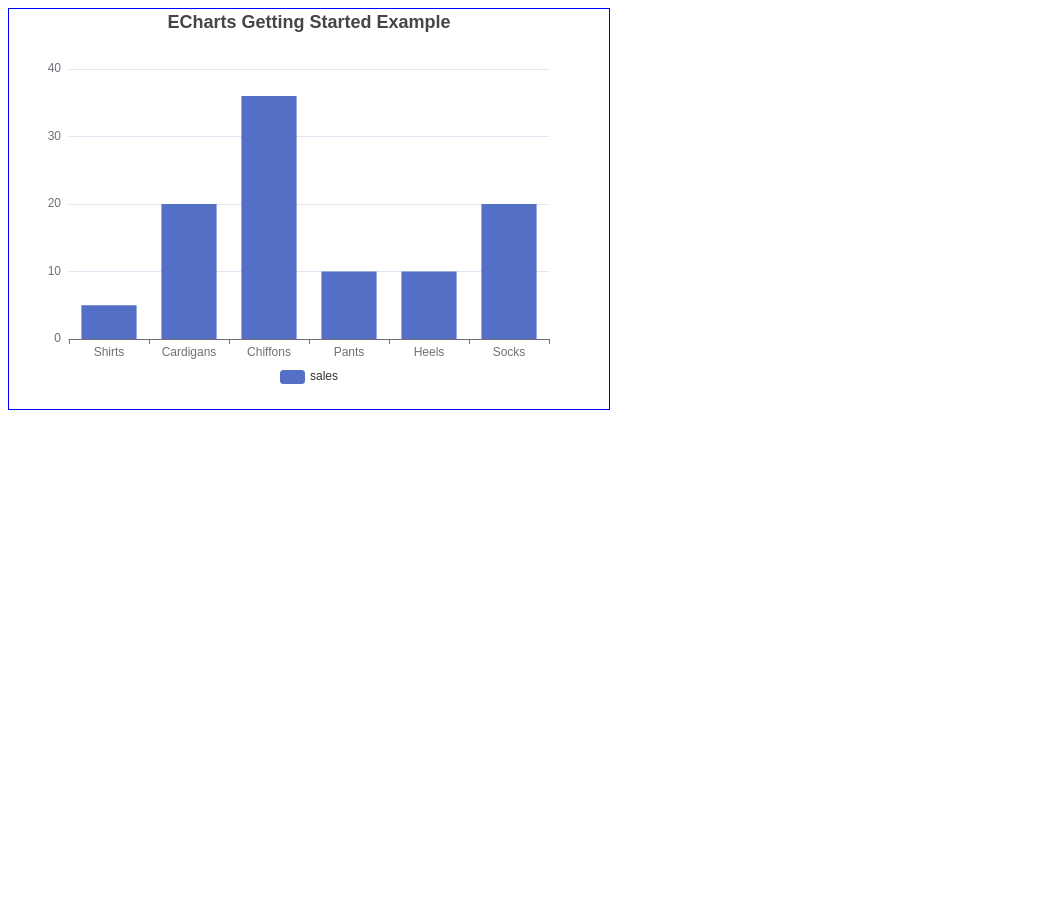
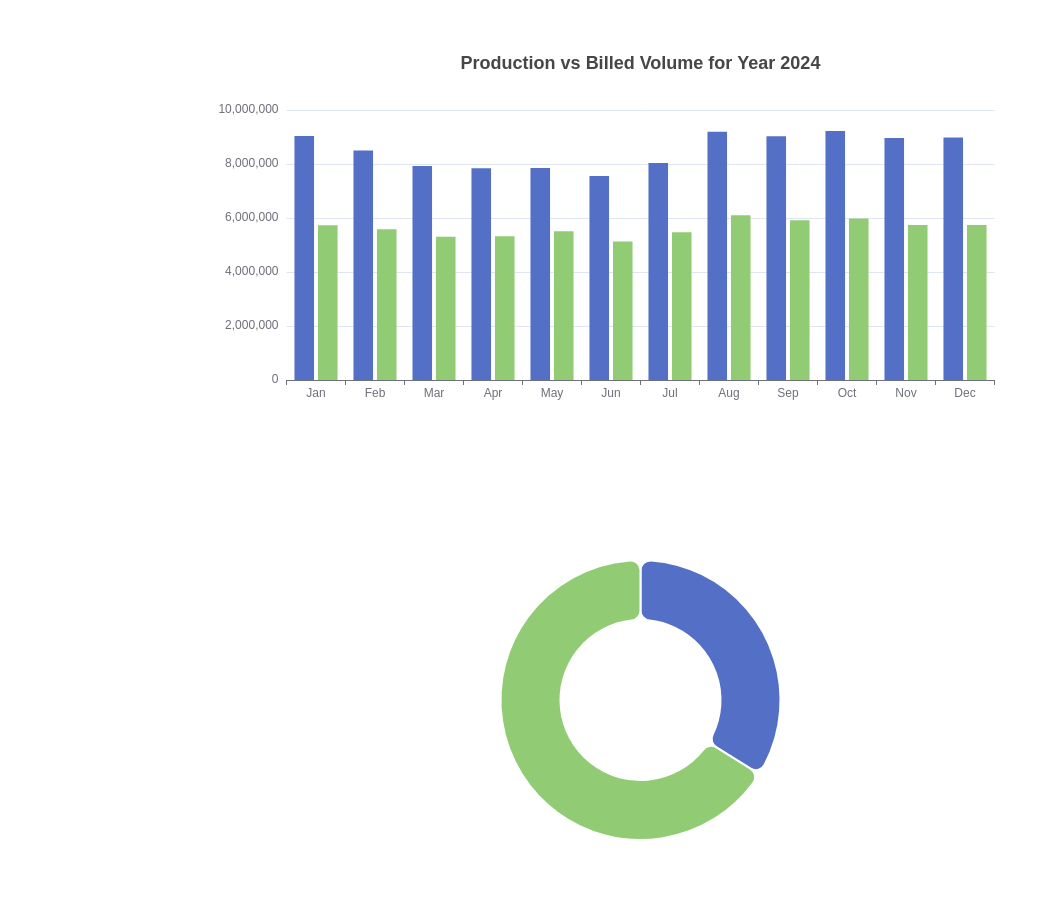
Before and after one commit to benjiegabriel/benjiegabriel, a plain HTML site: page index.html in a window 1280 px wide. Shown: the whole page, without its empty margins (0-1050 px from the left). Before the commit the page ends 800 px from the top, so only its background shows below. Drawn offline with nearby package versions, Linux system fonts and the light colour scheme.

Commit message:
Add files via upload

```diff
--- a/index.html
+++ b/index.html
@@ -2,6 +2,16 @@
 <html>
   <head>
     <meta charset="utf-8" />
+
+    <style>
+        #barchart, #piechart {width: 70%;
+               height: 400px;
+               margin-top: 50px;
+               margin-left: auto;
+               margin-right: auto;
+              /* border-radius: 10px;
+               box-shadow: 0 4px 8px 0 rgba(0, 0, 0, 0.2);*/}
+    </style>
     <!-- Include the ECharts file you just downloaded -->
     <script src="https://cdn.jsdelivr.net/npm/echarts@5.6.0/dist/echarts.min.js"></script>
 
@@ -9,38 +19,86 @@
 
   <body>
    <!-- Prepare a DOM with a defined width and height for ECharts -->
-    <div id="main" style="width: 600px;height:400px; border: solid 1px blue;"></div>
+    <div id="barchart"></div>
+    <div id="piechart"></div>
+
     <script type="text/javascript">
       // Initialize the echarts instance based on the prepared dom
-      var myChart = echarts.init(document.getElementById('main'));
+      var barChart = echarts.init(document.getElementById('barchart'));
 
       // Specify the configuration items and data for the chart
       var option = {
         title: {
-          text: 'ECharts Getting Started Example',
+          text: 'Production vs Billed Volume for Year 2024',
           left: 'center'
         },
         tooltip: {},
          legend: {
-           data: ['sales'],
+           data: ['cu.m'],
            bottom: '5%'
          },
         xAxis: {
-          data: ['Shirts', 'Cardigans', 'Chiffons', 'Pants', 'Heels', 'Socks']
+          data: ['Jan', 'Feb', 'Mar', 'Apr', 'May', 'Jun', 'Jul',
+                 'Aug', 'Sep', 'Oct', 'Nov', 'Dec']
         },
         yAxis: {},
         series: [
+          { name: 'Production',
+            type: 'bar',
+            data: [9038400, 8498032, 7925509, 7845132, 7847895, 7558325,
+                   8036850, 9194433, 9031768, 9221892, 8964377, 8981727]
+          },
           {
-            name: 'sales',
+            name: 'billed volume',
             type: 'bar',
-            data: [5, 20, 36, 10, 10, 20]
+            data: [5735392, 5586091, 5310176, 5324976, 5508974, 5125312, 5468722, 6103833,
+                  5916949, 5977161, 5741396, 5739001]
           }
         ]
       };
 
-      console.log(myChart);
+      //console.log(myChart);
       // Display the chart using the configuration items and data just specified.
-      myChart.setOption(option);
+      barChart.setOption(option);
+    /*-------------------------------*/
+       var pieChart = echarts.init(document.getElementById('piechart'));
+       var pieoptions;
+
+        pieoptions = {
+          series: [{
+            name: 'NRW',
+            type: 'pie',
+            radius: ['40%', '70%'],
+            avoidLabelOverlap: false,
+            itemStyle: {
+              borderRadius: 10,
+              borderColor: '#fff',
+              borderWidth: 2
+            },
+            label: {
+              show: false,
+              position: 'center'
+            },
+            emphasis: {
+               label: {
+                 show: true,
+                 fontSize: 40,
+                 fontWeight: 'bold'
+               }
+            },
+            labelLine: {
+              show: false
+            },
+            data: [
+              { value: 33.88, name: 'NRW' },
+              { value: 66.12, name: 'SRR'}
+            ]
+           }
+          ]
+        };
+
+        pieChart.setOption(pieoptions);
+
 
     </script>
 
```
